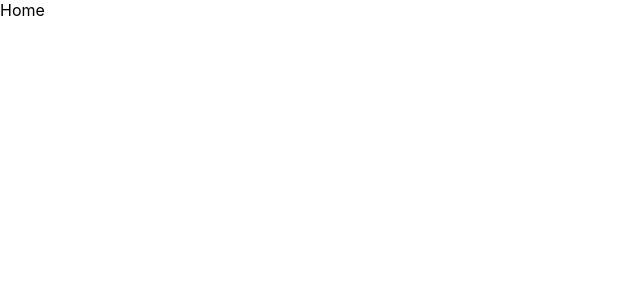
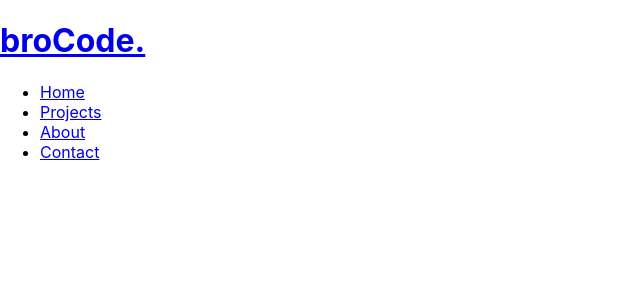
Before and after one commit to BroCodeATeam/BroCode-website, a React (Create React App) app in the folder brocode/: page / in a window 1280 px wide. Shown: the top 300 px of the page, without its empty margins (0-640 px from the left). Built offline with nearby package versions, Linux system fonts and the light colour scheme.

Commit message:
Nav links

```diff
--- a/brocode/src/App.js
+++ b/brocode/src/App.js
@@ -4,6 +4,7 @@
 import Contact from "./Pages/Contact";
 import Home from "./Pages/Home";
 import Projects from "./Pages/Projects";
+import Navbar from "./Components/Navbar";
 
 import { Route, Routes } from "react-router-dom";
 
--- /dev/null
+++ b/brocode/src/Components/Navbar.js
@@ -0,0 +1,29 @@
+import "./Navbar.css";
+import React from "react";
+import { Link } from "react-router-dom";
+
+const Navbar = () => {
+  return (
+    <div className='header'>
+      <Link to='/'>
+        <h1>broCode.</h1>
+      </Link>
+      <ul>
+        <li>
+          <Link to='/'>Home</Link>
+        </li>
+        <li>
+          <Link to='/projects'>Projects</Link>
+        </li>
+        <li>
+          <Link to='/about'>About</Link>
+        </li>
+        <li>
+          <Link to='/contact'>Contact</Link>
+        </li>
+      </ul>
+    </div>
+  );
+};
+
+export default Navbar;
--- a/brocode/src/Pages/Home.js
+++ b/brocode/src/Pages/Home.js
@@ -1,7 +1,12 @@
 import React from "react";
+import Navbar from "../Components/Navbar";
 
 const Home = () => {
-  return <div>Home</div>;
+  return (
+    <div>
+      <Navbar />
+    </div>
+  );
 };
 
 export default Home;
```
Also changed, not shown: brocode/src/Components/Navbar.css (added).
